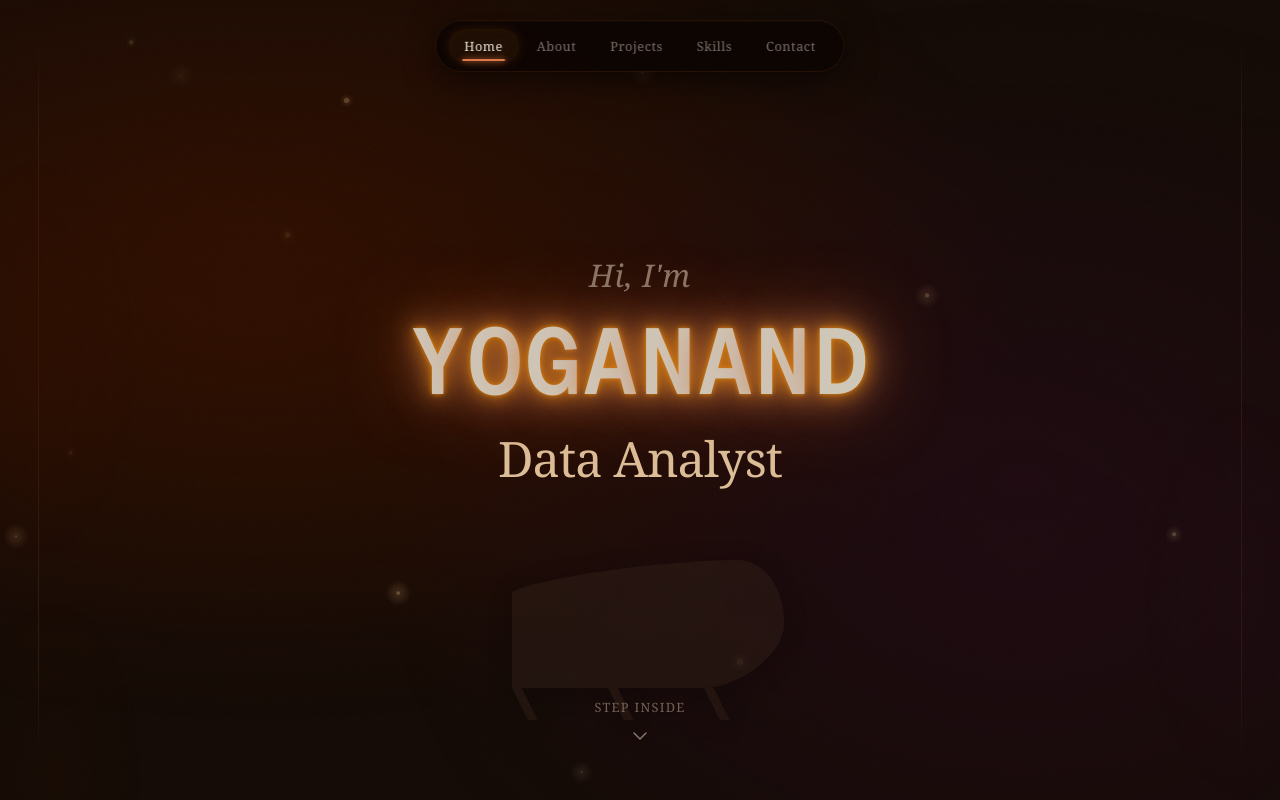
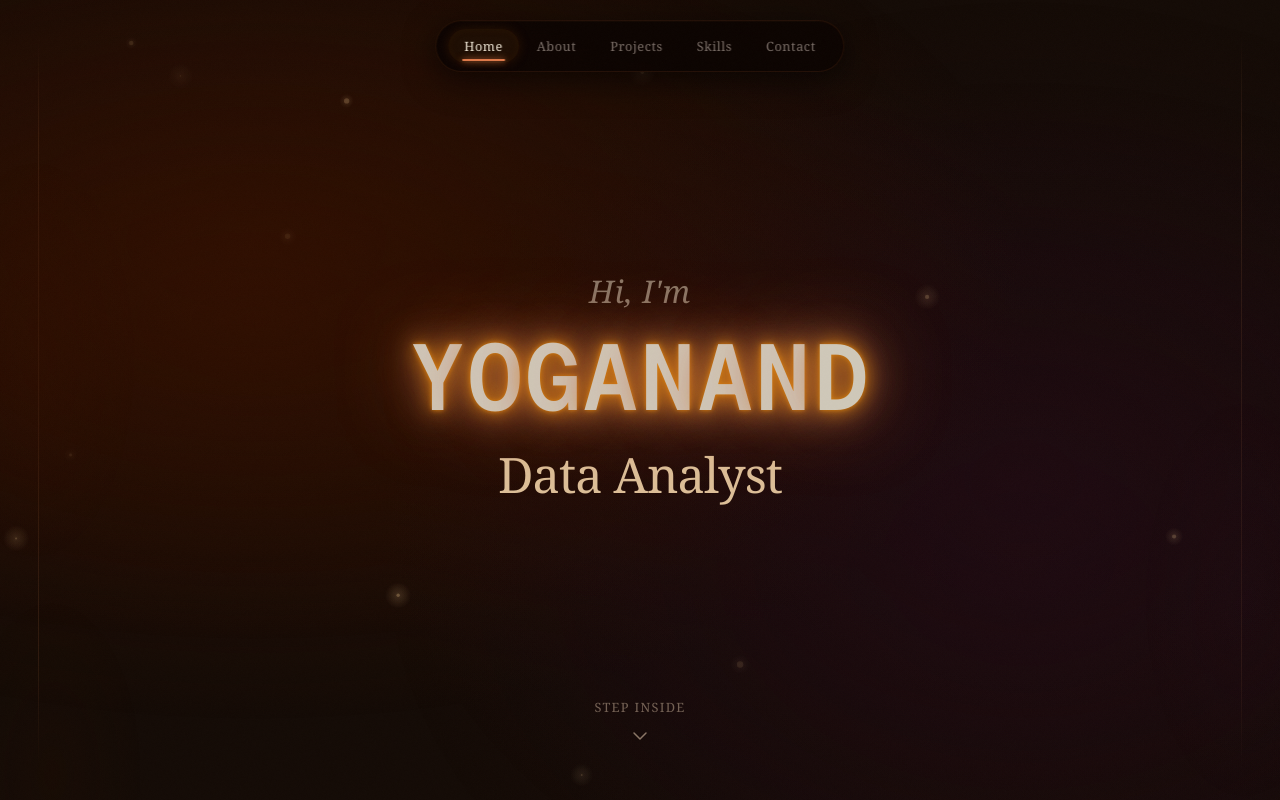
Before and after one commit to Yoganand212/Portfolio, a Next.js app: page / in a window 1280 px wide. Shown: the top 800 px of the page. Built offline with nearby package versions, Linux system fonts and the light colour scheme; a web font is replaced by a local one.

Commit message:
feat: mobile responsive layout, vinyl player styling, and resume updates

```diff
--- a/src/app/globals.css
+++ b/src/app/globals.css
@@ -308,3 +308,44 @@ body::before {
   border-color: var(--color-accent);
   color: var(--color-accent-2);
 }
+
+/* ── Mobile responsiveness ─────────────────────────────────── */
+
+@media (max-width: 767px) {
+  /* Tighter section spacing on mobile */
+  .section {
+    padding-block: var(--space-xl);
+    padding-inline: clamp(var(--space-sm), 5vw, var(--space-lg));
+  }
+
+  /* Smaller headings on mobile */
+  h1 { font-size: clamp(1.75rem, 8vw, 3rem); }
+  h2 { font-size: var(--text-2xl); }
+  h3 { font-size: var(--text-xl); }
+  h4 { font-size: var(--text-lg); }
+
+  /* Reduce bottom margin on section descriptions */
+  .section-inner > p.text-muted {
+    margin-bottom: var(--space-lg);
+  }
+
+  /* Make brass rules thinner spacing */
+  .brass-rule {
+    margin-block: var(--space-xl);
+  }
+
+  /* Scrollbar hidden on mobile (use native) */
+  ::-webkit-scrollbar {
+    width: 3px;
+  }
+}
+
+/* Small phones */
+@media (max-width: 374px) {
+  h1 { font-size: 1.5rem; }
+  h2 { font-size: var(--text-xl); }
+
+  .section {
+    padding-inline: var(--space-sm);
+  }
+}
--- a/src/components/Contact.tsx
+++ b/src/components/Contact.tsx
@@ -22,7 +22,7 @@ export default function Contact() {
         Before you leave into the rain, drop a card or sign the guest book.
       </p>
 
-      <div className="flex flex-col lg:flex-row gap-12 lg:gap-24 items-start">
+      <div className="flex flex-col lg:flex-row gap-8 lg:gap-24 items-start">
 
         {/* Left: Business Cards */}
         <div className="flex-1 w-full max-w-md">
--- a/src/components/Experience.tsx
+++ b/src/components/Experience.tsx
@@ -19,7 +19,7 @@ export default function Experience() {
       </p>
 
       {/* Vintage poster grid */}
-      <div className="grid grid-cols-1 md:grid-cols-3 gap-8">
+      <div className="grid grid-cols-1 md:grid-cols-3 gap-5 md:gap-8">
         {resumeData.experience.map((exp, i) => (
           <button
             key={exp.company}
@@ -40,7 +40,7 @@ export default function Experience() {
             >
               {/* Inner poster */}
               <div
-                className="relative p-6 md:p-8 h-[320px] flex flex-col justify-between"
+                className="relative p-5 md:p-8 min-h-[260px] md:min-h-[320px] h-auto flex flex-col justify-between"
                 style={{
                   background: "var(--color-paper-2)",
                   borderRadius: "calc(var(--radius-md) - 2px)",
--- a/src/components/Landing.tsx
+++ b/src/components/Landing.tsx
@@ -106,8 +106,8 @@ export default function Landing({ onEnter }: { onEnter: () => void }) {
 
       {/* Main Content */}
       <div
-        className="relative z-10 flex flex-col items-center text-center"
-        style={{ marginTop: "-8vh" }}
+        className="relative z-10 flex flex-col items-center text-center px-4"
+        style={{ marginTop: "-4vh" }}
       >
         {/* Intro */}
         <p className="font-display text-muted text-lg md:text-xl italic mb-2 tracking-wide" style={{ fontWeight: 300 }}>
@@ -152,26 +152,8 @@ export default function Landing({ onEnter }: { onEnter: () => void }) {
         </h2>
       </div>
 
-      {/* Piano Silhouette */}
-      <div
-        className="absolute bottom-20 z-0 w-56 md:w-80 opacity-50"
-        aria-hidden="true"
-      >
-        <svg
-          viewBox="0 0 100 60"
-          fill="var(--color-paper-2)"
-          className="w-full h-full"
-          style={{ filter: "drop-shadow(0 4px 12px rgba(0,0,0,0.4))" }}
-        >
-          <path d="M10 50 L10 20 C20 15, 60 10, 80 10 C90 10, 95 20, 95 30 C95 40, 80 50, 70 50 Z" />
-          <path d="M10 50 L15 60 L18 60 L13 50 Z" />
-          <path d="M40 50 L45 60 L48 60 L43 50 Z" />
-          <path d="M70 50 L75 60 L78 60 L73 50 Z" />
-        </svg>
-      </div>
-
       {/* Enter prompt */}
-      <div className="absolute bottom-10 z-20 flex flex-col items-center">
+      <div className="absolute bottom-8 md:bottom-10 z-20 flex flex-col items-center">
         <button
           onClick={handleEnter}
           className="group flex flex-col items-center gap-2 rounded-lg p-3"
--- a/src/components/RecordPlayer.tsx
+++ b/src/components/RecordPlayer.tsx
@@ -134,7 +134,7 @@ export default function RecordPlayer() {
 
       {/* Turntable Base */}
       <div
-        className="relative w-full max-w-[600px] aspect-[4/3] rounded-xl shadow-2xl p-4 md:p-8 flex items-center justify-center"
+        className="relative w-full max-w-[400px] md:max-w-[600px] aspect-[4/3] rounded-xl shadow-2xl p-3 md:p-8 flex items-center justify-center"
         style={{
           background: "var(--color-paper-2)",
           border: "1px solid var(--color-accent)",
@@ -147,7 +147,7 @@ export default function RecordPlayer() {
           role="button"
           tabIndex={0}
           aria-label={isPlaying ? "Pause the record" : "Play the record"}
-          className="relative w-[240px] h-[240px] md:w-[360px] md:h-[360px] rounded-full flex items-center justify-center cursor-pointer shadow-xl focus-visible:outline-none focus-visible:ring-2 focus-visible:ring-offset-2"
+          className="relative w-[180px] h-[180px] md:w-[360px] md:h-[360px] rounded-full flex items-center justify-center cursor-pointer shadow-xl focus-visible:outline-none focus-visible:ring-2 focus-visible:ring-offset-2"
           onClick={togglePlay}
           onKeyDown={(e) => {
             if (e.key === "Enter" || e.key === " ") {
@@ -177,7 +177,7 @@ export default function RecordPlayer() {
 
           {/* Center Label */}
           <div
-            className="relative w-[80px] h-[80px] md:w-[120px] md:h-[120px] rounded-full flex items-center justify-center text-center shadow-inner"
+            className="relative w-[60px] h-[60px] md:w-[120px] md:h-[120px] rounded-full flex items-center justify-center text-center shadow-inner"
             style={{ background: currentMood.accent }}
           >
             {/* Retro label design */}
@@ -215,7 +215,7 @@ export default function RecordPlayer() {
           aria-valuemax={30}
           aria-valuenow={armAngle}
           tabIndex={0}
-          className="absolute top-10 right-10 md:top-16 md:right-16 w-[120px] h-[200px] md:w-[160px] md:h-[260px] cursor-grab active:cursor-grabbing focus-visible:outline-none focus-visible:ring-2 focus-visible:ring-offset-2 rounded"
+          className="absolute top-6 right-6 md:top-16 md:right-16 w-[90px] h-[150px] md:w-[160px] md:h-[260px] cursor-grab active:cursor-grabbing focus-visible:outline-none focus-visible:ring-2 focus-visible:ring-offset-2 rounded"
           style={{
             transformOrigin: "top right",
             transform: `rotate(${armAngle}deg)`,
@@ -313,12 +313,12 @@ export default function RecordPlayer() {
       </div>
 
       {/* Vinyl Collection */}
-      <div className="mt-12 w-full max-w-[600px]">
+      <div className="mt-8 md:mt-12 w-full max-w-[600px]">
         <h3 className="font-outlier text-sm uppercase tracking-widest text-muted mb-6 text-center">
           What&apos;s your vibe today?
         </h3>
 
-        <div className="flex flex-wrap justify-center gap-6">
+        <div className="flex flex-wrap justify-center gap-3 md:gap-6">
           {moods.map((mood) => (
             <button
               key={mood.name}
--- a/src/components/Resume.tsx
+++ b/src/components/Resume.tsx
@@ -22,10 +22,10 @@ export default function Resume() {
       </p>
 
       {/* Two-column: About Me (left) + Flip Card (right) */}
-      <div className="flex flex-col lg:flex-row gap-10 lg:gap-14 items-stretch">
+      <div className="flex flex-col lg:flex-row gap-8 lg:gap-14 items-stretch">
         {/* ── LEFT: About Me ────────────────────────────────── */}
         <div
-          className="flex-1 rounded-xl p-8 md:p-10 flex flex-col"
+          className="flex-1 rounded-xl p-6 md:p-10 flex flex-col"
           style={{
             background: "var(--color-paper-2)",
             border: "1px solid var(--color-rule)",
@@ -110,7 +110,7 @@ export default function Resume() {
         {/* ── RIGHT: 3D Flip Card ──────────────────────────── */}
         <div className="flex-1 flex items-center justify-center">
           <div
-            className="relative w-full max-w-[340px] aspect-[3/4]"
+            className="relative w-full max-w-[280px] md:max-w-[340px] aspect-[3/4]"
             style={{ perspective: "1200px" }}
           >
             <div
--- a/src/components/Skills.tsx
+++ b/src/components/Skills.tsx
@@ -96,7 +96,7 @@ export default function Skills() {
             }
             aria-expanded={selectedInstrument === i}
             aria-label={`${skill.instrument} — ${skill.category}`}
-            className="group relative flex flex-col items-center gap-3 p-6 rounded-lg transition-all"
+            className="group relative flex flex-col items-center gap-2 md:gap-3 p-4 md:p-6 rounded-lg transition-all"
             style={{
               background: selectedInstrument === i ? "var(--color-paper-3)" : "var(--color-paper-2)",
               border: `1px solid ${selectedInstrument === i ? "var(--color-accent)" : "var(--color-rule)"}`,
```
Also changed, not shown: 2 other files (tests, documents, lock files or other folders).
